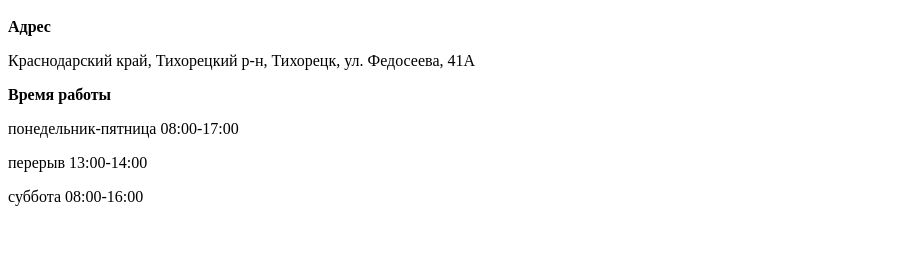
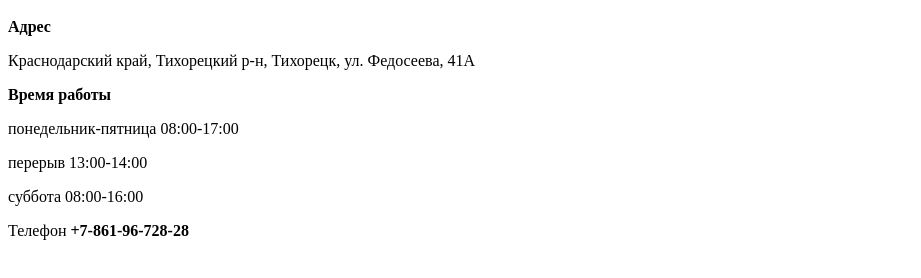
Before and after one commit to Akvatoria-tih/akvatoria-tih.github.io, a plain HTML site: page index.html in a window 1280 px wide. Shown: the part 48-326 px from the top of the page, without its empty margins (0-921 px from the left). Drawn offline with Linux system fonts and the light colour scheme.

Commit message:
Update index.html

```diff
--- a/index.html
+++ b/index.html
@@ -21,6 +21,8 @@
 <p>перерыв 13:00-14:00</p>
 <p>суббота 08:00-16:00</p>
 
+<p>Телефон <b> +7-861-96-728-28 </b></p>
+
 
 
 </html>
```
